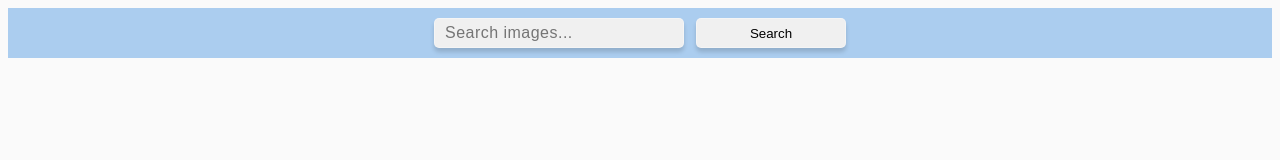
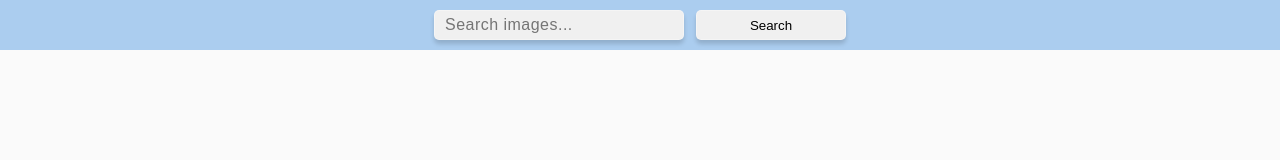
Before and after one commit to Dmitry-Gorelkin/goit-js-hw-11, a website built with Parcel: page src/index.html in a window 1280 px wide. Built offline with nearby package versions, Linux system fonts and the light colour scheme; what simplelightbox would draw is missing.

Commit message:
fix_bag_css

```diff
--- a/src/css/styles.css
+++ b/src/css/styles.css
@@ -10,6 +10,7 @@ body {
   background-color: #fafafa;
   color: #212121;
   line-height: 1.5;
+  margin: 0;
 }
 
 .link {
@@ -72,12 +73,16 @@ body {
 }
 
 .header {
+  width: 100%;
   height: 50px;
   background-color: #abcdef;
 
   display: flex;
   justify-content: center;
   align-items: center;
+
+  position: fixed;
+  z-index: 10;
 }
 
 .search-form {
@@ -88,7 +93,7 @@ body {
   font: inherit;
   margin: 0 auto;
 
-  padding: 10px auto;
+  /* padding: 0 0 50px 0; */
 }
 
 .load-more {
@@ -96,7 +101,7 @@ body {
   justify-content: center;
   align-items: center;
 
-  margin: 0 auto;
+  margin: 20px auto 50px auto;
 }
 
 .gallery {
@@ -106,7 +111,7 @@ body {
   justify-content: space-around;
   margin-left: auto;
   margin-right: auto;
-  padding: 40px;
+  padding: 70px 40px 0 40px;
 }
 
 .photo-card {
```
